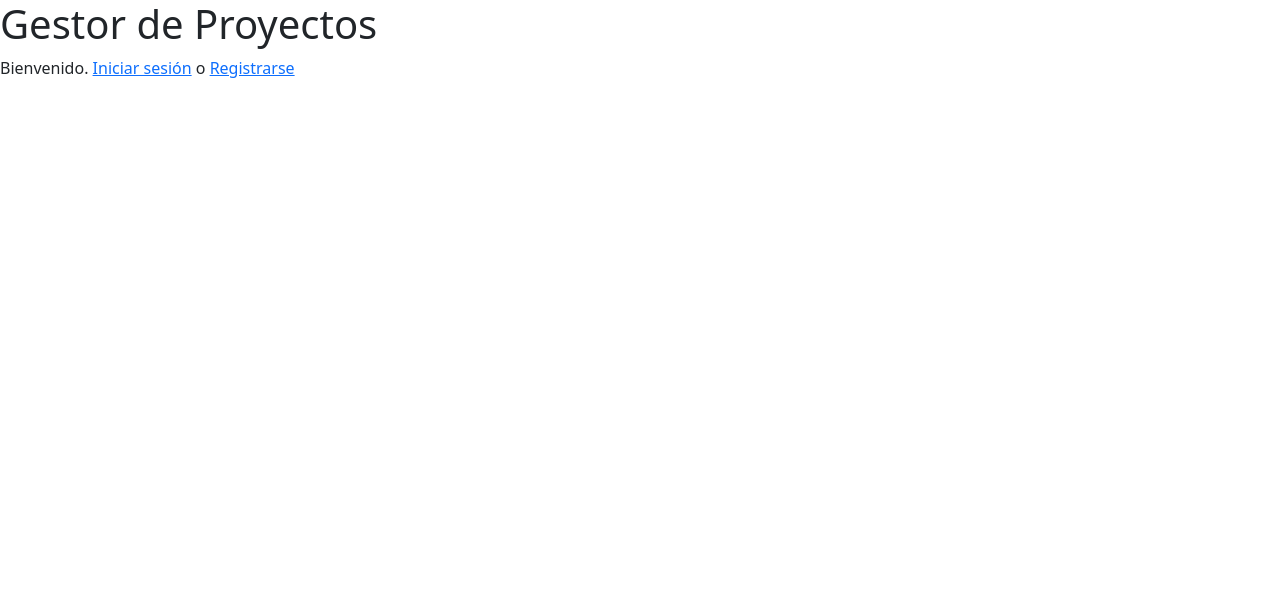
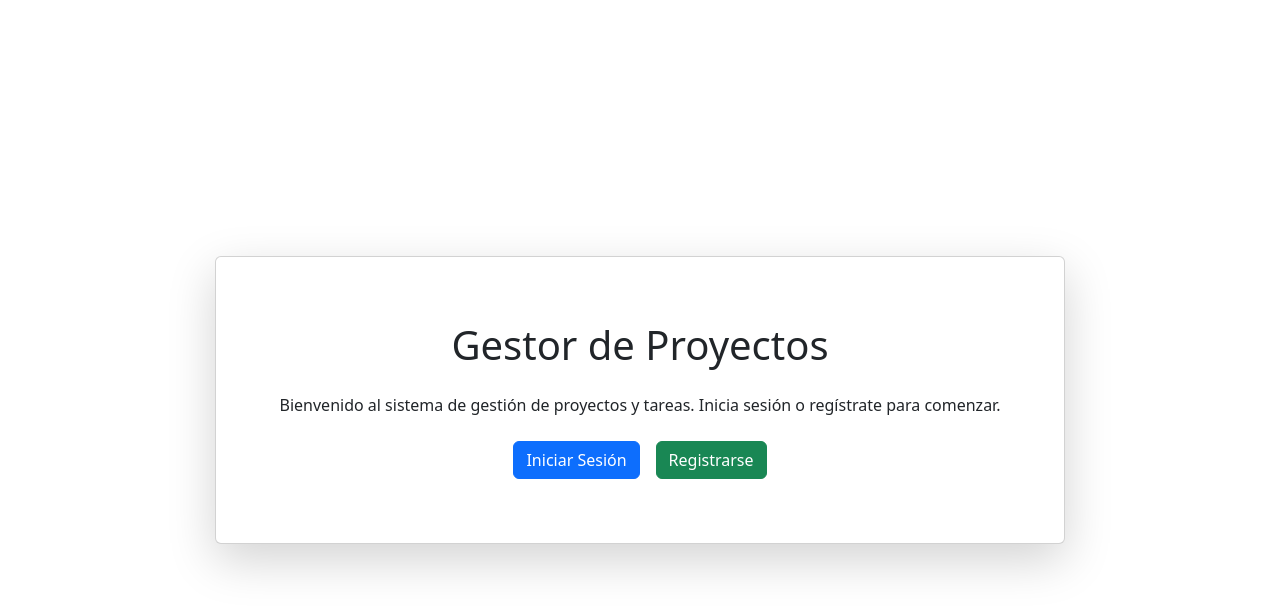
Before and after one commit to Alvaro1823/Proyecto-DSP, a Next.js app: page / in a window 1280 px wide. Shown: the top 612 px of the page. Built offline with nearby package versions, Linux system fonts and the light colour scheme.

Commit message:
Mejoras en vista de pagina de inicio.

```diff
--- a/app/page.js
+++ b/app/page.js
@@ -1,11 +1,37 @@
+'use client'
 import Link from 'next/link'
+import { Container, Row, Col, Button, Card } from 'react-bootstrap'
 
-
-export default function Home() {
-return (
-<div>
-<h1>Gestor de Proyectos</h1>
-<p>Bienvenido. <Link href="/auth/login">Iniciar sesión</Link> o <Link href="/auth/register">Registrarse</Link></p>
-</div>
-)
+export default function HomePage() {
+  return (
+    <Container className="d-flex justify-content-center align-items-center vh-100">
+      <Row>
+        <Col>
+          <Card className="text-center p-5 shadow-lg">
+            <Card.Body>
+              <Card.Title as="h1" className="mb-4">
+                Gestor de Proyectos
+              </Card.Title>
+              <Card.Text className="mb-4">
+                Bienvenido al sistema de gestión de proyectos y tareas.
+                Inicia sesión o regístrate para comenzar.
+              </Card.Text>
+              <div>
+                <Link href="/auth/login">
+                  <Button variant="primary" className="me-3">
+                    Iniciar Sesión
+                  </Button>
+                </Link>
+                <Link href="/auth/register">
+                  <Button variant="success">
+                    Registrarse
+                  </Button>
+                </Link>
+              </div>
+            </Card.Body>
+          </Card>
+        </Col>
+      </Row>
+    </Container>
+  )
 }
```
